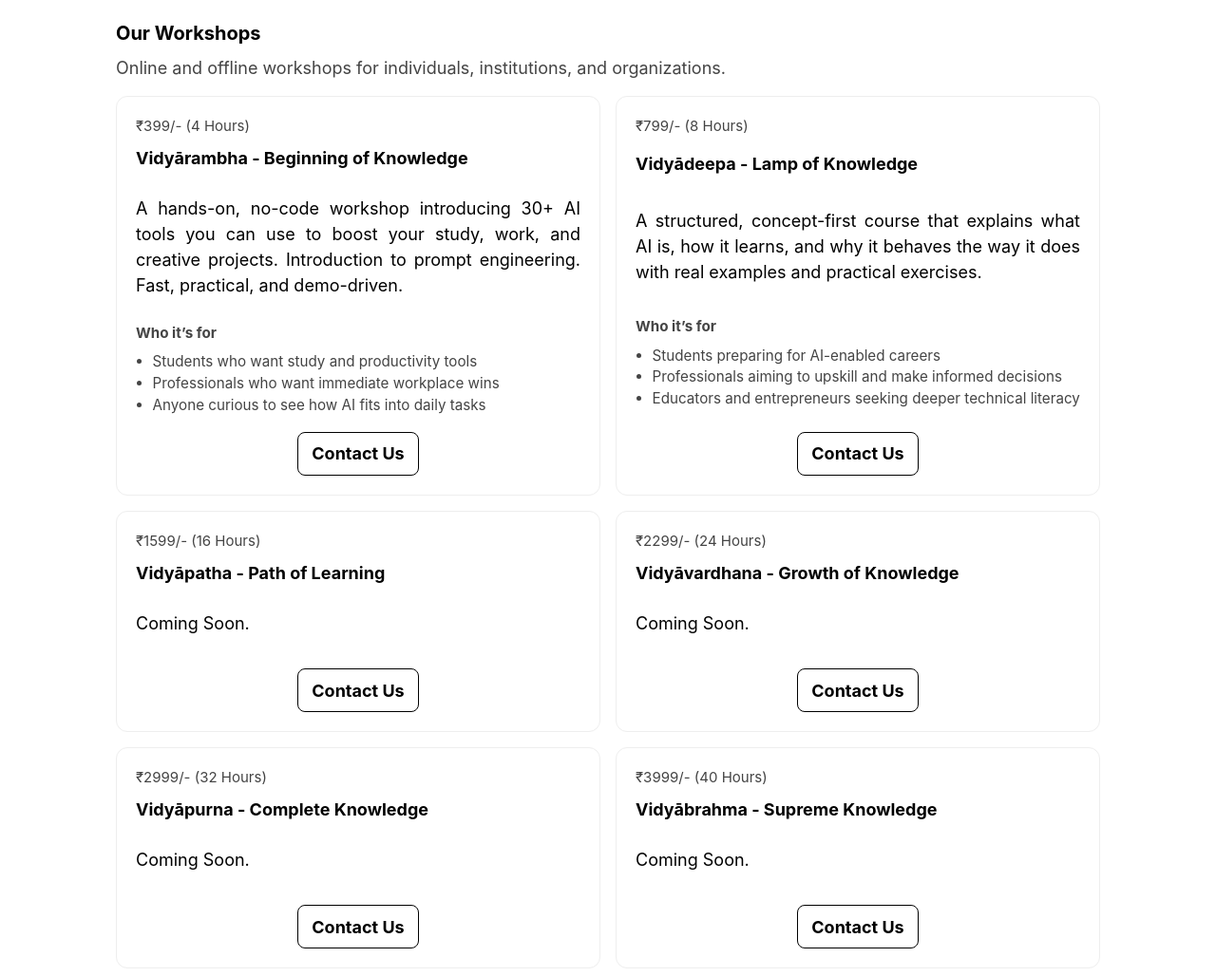
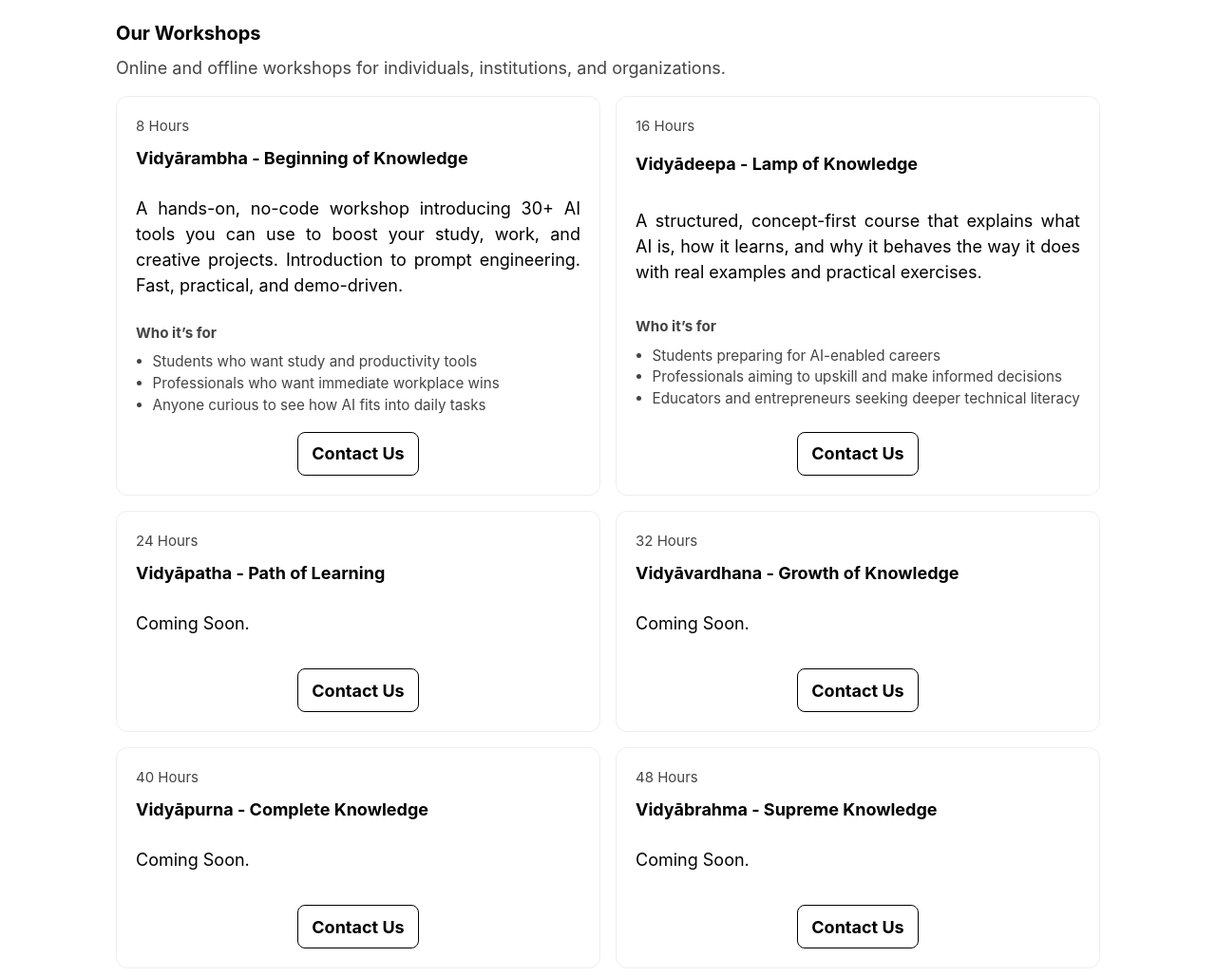
Before and after one commit to ai-medhavi/site, a plain HTML site: page index.html in a window 1280 px wide. Shown: the part 860-1888 px from the top of the page at 95% size. Drawn offline with Linux system fonts and the light colour scheme.

Commit message:
Update index.html

```diff
--- a/index.html
+++ b/index.html
@@ -63,7 +63,8 @@
         <div class="cards">
           <!-- Card 1 -->
           <article class="card" aria-labelledby="w1-title">
-            <small>₹399/- (4 Hours)</small>
+            <small>8 Hours</small>
+            <!-- <small>₹399/- (4 Hours)</small> -->
             <h4 id="w1-title">Vidyārambha - Beginning of Knowledge</h4>
             <p>A hands-on, no-code workshop introducing 30+ AI tools you can use to boost your study, work, and creative projects. Introduction to prompt engineering. Fast, practical, and demo-driven.</p>
             <div class="who">
@@ -81,7 +82,8 @@
 
           <!-- Card 2 -->
           <article class="card" aria-labelledby="w2-title">
-            <small>₹799/- (8 Hours)</small>
+            <!-- <small>₹799/- (8 Hours)</small> -->
+             <small>16 Hours</small>
             <h4 id="w2-title">Vidyādeepa - Lamp of Knowledge</h4>
             <p>A structured, concept-first course that explains what AI is, how it learns, and why it behaves the way it does with real examples and practical exercises.</p>
             <div class="who">
@@ -99,7 +101,8 @@
 
           <!-- Card 3 -->
           <article class="card" aria-labelledby="w2-title">
-            <small>₹1599/- (16 Hours)</small>
+            <!-- <small>₹1599/- (16 Hours)</small> -->
+             <small>24 Hours</small>
             <h4 id="w2-title">Vidyāpatha - Path of Learning</h4>
             <p>Coming Soon.</p>
             <div class="card-btn-row">
@@ -109,7 +112,8 @@
 
           <!-- Card 4 -->
           <article class="card" aria-labelledby="w2-title">
-            <small>₹2299/- (24 Hours)</small>
+            <!-- <small>₹2299/- (24 Hours)</small> -->
+             <small>32 Hours</small>
             <h4 id="w2-title">Vidyāvardhana - Growth of Knowledge</h4>
             <p>Coming Soon.</p>
             <div class="card-btn-row">
@@ -119,7 +123,8 @@
 
           <!-- Card 5 -->
           <article class="card" aria-labelledby="w2-title">
-            <small>₹2999/- (32 Hours)</small>
+            <!-- <small>₹2999/- (32 Hours)</small> -->
+            <small>40 Hours</small>
             <h4 id="w2-title">Vidyāpurna - Complete Knowledge</h4>
             <p>Coming Soon.</p>
             <div class="card-btn-row">
@@ -129,7 +134,8 @@
 
           <!-- Card 6 -->
           <article class="card" aria-labelledby="w2-title">
-            <small>₹3999/- (40 Hours)</small>
+            <!-- <small>₹3999/- (40 Hours)</small> -->
+             <small>48 Hours</small>
             <h4 id="w2-title">Vidyābrahma - Supreme Knowledge</h4>
             <p>Coming Soon.</p>
             <div class="card-btn-row">
```
